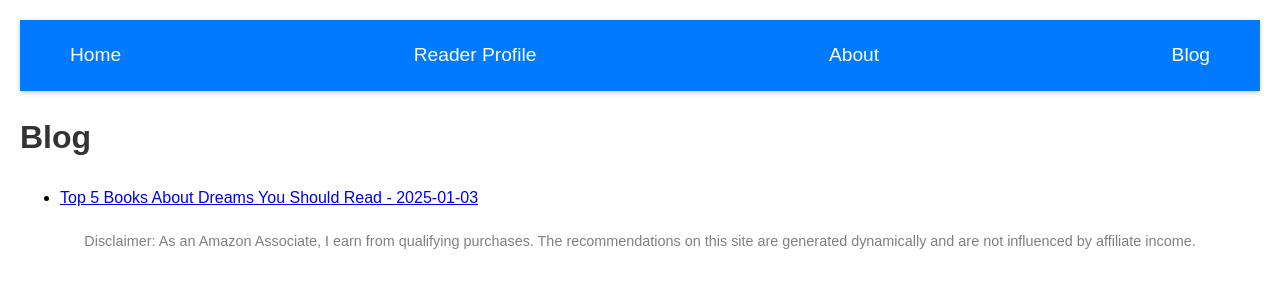
After one commit to ferraijv/book_recommendation, a Flask app: page /blog in a window 1280 px wide. The commit adds this page. Shown: the top 300 px of the page. Run offline with Flask 3, Linux system fonts and the light colour scheme; parts of the project's set-up code (start-up, migrations or seed data) failed here and were passed over.

Commit message:
blog support

```diff
--- a/app.py
+++ b/app.py
@@ -6,7 +6,8 @@ import json
 from openai import OpenAI
 import logging
 import requests
-from markdown2 import markdown
+from markdown2 import markdown, Markdown
+import yaml
 
 def get_secrets(secret_name) -> dict:
     """Retrieves secrets based on the environment."""
@@ -39,7 +40,23 @@ def get_secrets(secret_name) -> dict:
     except Exception as e:
         logging.exception("A top level exception occurred")
         return None
+from flask import Flask, render_template, request, abort
 
+BLOG_DIR = "blog/posts"
+def load_blog_posts():
+    posts = []
+    for filename in os.listdir(BLOG_DIR):
+        if filename.endswith(".md"):
+            with open(os.path.join(BLOG_DIR, filename), "r") as file:
+                content = file.read()
+                if content.startswith("---"):
+                    parts = content.split("---", 2)
+                    metadata = yaml.safe_load(parts[1])
+                    html_content = markdown(parts[2].strip())
+                    posts.append({"metadata": metadata, "content": html_content})
+
+    logging.warning(posts)
+    return sorted(posts, key=lambda x: x["metadata"]["date"], reverse=True)
 def get_book_metadata(title, author):
     """Fetch metadata for a book using Google Books API."""
     api_key = os.getenv("GOOGLE_BOOKS_API_KEY")  # Fetch API key from environment variables
@@ -138,7 +155,7 @@ def identify_books(text):
 
 @app.route("/", methods=["GET", "POST"])
 def index():
-    recommendations = None
+    recommendations = ""
     books = None
     book_details = None
     all_book_metadata = []
@@ -245,6 +262,8 @@ def generate_reader_profile():
 
     books = identify_books(analysis)
 
+    shareable_text = analysis
+
     for book in books:
         logging.warning(book)
         title = book["title"]
@@ -261,9 +280,22 @@ def generate_reader_profile():
     return render_template(
         "reader_profile_output.html",
         analysis_html=analysis_html,
-        shareable_text=analysis,
+        shareable_text=shareable_text,
         all_book_metadata=all_book_metadata
     )
 
+@app.route("/blog")
+def blog_index():
+    posts = load_blog_posts()
+    return render_template("blog_index.html", posts=posts)
+
+@app.route("/blog/<post_title>")
+def blog_post(post_title):
+    posts = load_blog_posts()
+    post = next((p for p in posts if p["metadata"]["title"].replace(" ", "-").lower() == post_title.lower()), None)
+    if not post:
+        abort(404)
+    return render_template("blog_post.html", post=post)
+
 if __name__ == "__main__":
     app.run(debug=True)
--- /dev/null
+++ b/blog/posts/best_books_on_dreams.md
@@ -0,0 +1,56 @@
+---
+title: "Top 5 Books About Dreams You Should Read"
+date: "2025-01-03"
+---
+![Dreams](/static/images/cover_photo_dreams.webp)
+
+
+Dreams have fascinated humanity for centuries, offering insights into our subconscious, sparking creativity, and raising profound questions about the human mind. If you’re curious about the world of dreams, here are five incredible books that explore their mysteries.
+---
+
+### 1. [*The Interpretation of Dreams* by Sigmund Freud](https://amzn.to/4iUUCuV)
+[![](https://m.media-amazon.com/images/I/81kCj6fTbhL._SY522_.jpg)](https://amzn.to/4iUUCuV)
+
+**Why Read It:** This classic work is the foundation of modern dream analysis. Freud delves into the idea that dreams are a window into our unconscious desires and repressed thoughts.
+**What You'll Learn:** Freud's dream theory and his famous concept of the "royal road to the unconscious."
+**Best For:** Readers interested in psychology and psychoanalysis.
+
+---
+
+### 2. [*Man and His Symbols* by Carl Jung](https://amzn.to/3PpBeIR)
+[![](https://m.media-amazon.com/images/I/71kdei4QduL._SY522_.jpg)](https://amzn.to/3PpBeIR)
+**Why Read It:** Carl Jung's masterpiece explores the archetypes and symbols that appear in our dreams, revealing a deeper layer of meaning.
+**What You'll Learn:** How dreams connect to collective unconsciousness and universal archetypes.
+**Best For:** Those seeking a spiritual and symbolic understanding of dreams.
+
+---
+
+### 3. [*Why We Sleep: Unlocking the Power of Sleep and Dreams* by Matthew Walker](https://amzn.to/3C2Yk4M)
+[![](https://m.media-amazon.com/images/I/814sf-LvR0L._SY522_.jpg)](https://amzn.to/3C2Yk4M)
+
+**Why Read It:** This accessible, science-based book explores the importance of sleep and dreams for physical and mental health.
+**What You'll Learn:** The role of REM sleep and dreams in memory, creativity, and emotional resilience.
+**Best For:** Science enthusiasts and anyone wanting practical insights into sleep.
+
+---
+
+### 4. [*Exploring the World of Lucid Dreaming* by Stephen LaBerge and Howard Rheingold](https://amzn.to/4iZw9V7)
+[![](https://m.media-amazon.com/images/I/6182cdkFCFL._SY522_.jpg)](https://amzn.to/4iZw9V7)
+
+**Why Read It:** This practical guide introduces lucid dreaming, where the dreamer is aware they’re dreaming and can influence the dream.
+**What You'll Learn:** Techniques to achieve lucid dreams and use them for personal growth and creativity.
+**Best For:** Adventurous dreamers curious about controlling their dreams.
+
+---
+
+### 5. [*Dreams* by C.G. Jung](https://amzn.to/42180r3)
+[![](https://m.media-amazon.com/images/I/71BqT+WA8-L._SY522_.jpg)](https://amzn.to/42180r3)
+
+**Why Read It:** This book collects Jung's thoughts on the role of dreams in understanding the psyche, offering fascinating case studies and analyses.
+**What You'll Learn:** How to interpret your dreams using Jungian psychology.
+**Best For:** Readers who want a deep dive into the psychological meaning of dreams.
+
+---
+
+### Final Thoughts
+Dreams are a gateway to understanding ourselves and the mysteries of the mind. Whether you're intrigued by psychoanalysis, science, or the mystical side of dreaming, these books offer a wealth of knowledge to explore.
--- a/static/styles.css
+++ b/static/styles.css
@@ -32,24 +32,30 @@ h2 {
 
 .navbar {
     background-color: #007bff;
-    overflow: hidden;
     display: flex;
     justify-content: space-between;
-    padding: 10px 20px;
+    align-items: center;
+    padding: 10px 30px; /* Increased padding for a cleaner look */
+    box-shadow: 0 2px 5px rgba(0, 0, 0, 0.2); /* Add subtle shadow */
 }
 
 .navbar a {
     color: white;
     text-decoration: none;
-    padding: 14px 20px;
-    font-size: 1rem;
-    display: inline-block;
+    padding: 10px 20px;
+    font-size: 1.2rem; /* Slightly larger font size */
+    border-radius: 5px;
+    transition: background-color 0.3s ease; /* Smooth hover effect */
 }
 
 .navbar a:hover {
-    background-color: #0056b3;
-    border-radius: 5px;
+    background-color: #0056b3; /* Darker hover color */
 }
+
+.navbar a.active {
+    background-color: #0056b3; /* Highlight the active page */
+}
+
 
 .spinner {
     display: none; /* Hidden by default */
--- /dev/null
+++ b/templates/base.html
@@ -0,0 +1,40 @@
+<!DOCTYPE html>
+<html lang="en">
+<head>
+    <!-- Google Analytics -->
+    <script async src="https://www.googletagmanager.com/gtag/js?id=G-M07VZC8BC6"></script>
+    <script>
+        window.dataLayer = window.dataLayer || [];
+        function gtag() { dataLayer.push(arguments); }
+        gtag('js', new Date());
+        gtag('config', 'G-M07VZC8BC6');
+    </script>
+
+    <meta charset="UTF-8">
+    <meta name="viewport" content="width=device-width, initial-scale=1.0">
+    <title>{% block title %}My Blog{% endblock %}</title>
+    <link rel="stylesheet" href="/static/styles.css">
+</head>
+<body>
+    <!-- Shared Navigation -->
+    <div class="navbar">
+        <a href="/">Home</a>
+        <a href="/reader-profile">Reader Profile</a>
+        <a href="/about">About</a>
+        <a href="/blog">Blog</a>
+    </div>
+
+    <!-- Main Content Block -->
+    <div class="container">
+        {% block content %}
+        {% endblock %}
+    </div>
+
+    <!-- Shared Footer -->
+    <footer>
+        <p style="font-size: 0.9em; color: gray; text-align: center; margin-top: 20px;">
+            Disclaimer: As an Amazon Associate, I earn from qualifying purchases. The recommendations on this site are generated dynamically and are not influenced by affiliate income.
+        </p>
+    </footer>
+</body>
+</html>
--- /dev/null
+++ b/templates/blog_index.html
@@ -0,0 +1,16 @@
+{% extends "base.html" %}
+
+{% block title %}Home - My Blog{% endblock %}
+
+{% block content %}
+    <h1>Blog</h1>
+    <ul>
+        {% for post in posts %}
+        <li>
+            <a href="/blog/{{ post.metadata.title.replace(' ', '-').lower() }}">
+                {{ post.metadata['title'] }} - {{ post.metadata['date'] }}
+            </a>
+        </li>
+        {% endfor %}
+    </ul>
+{% endblock %}
```
Also changed, not shown: templates/about.html (+5 -24 lines), templates/blog_post.html (added, +9 -0 lines), templates/index.html (+6 -46 lines), templates/reader_profile_input.html (+6 -24 lines), templates/reader_profile_output.html (+21 -46 lines), static/images/cover_photo_dreams.webp (added).
